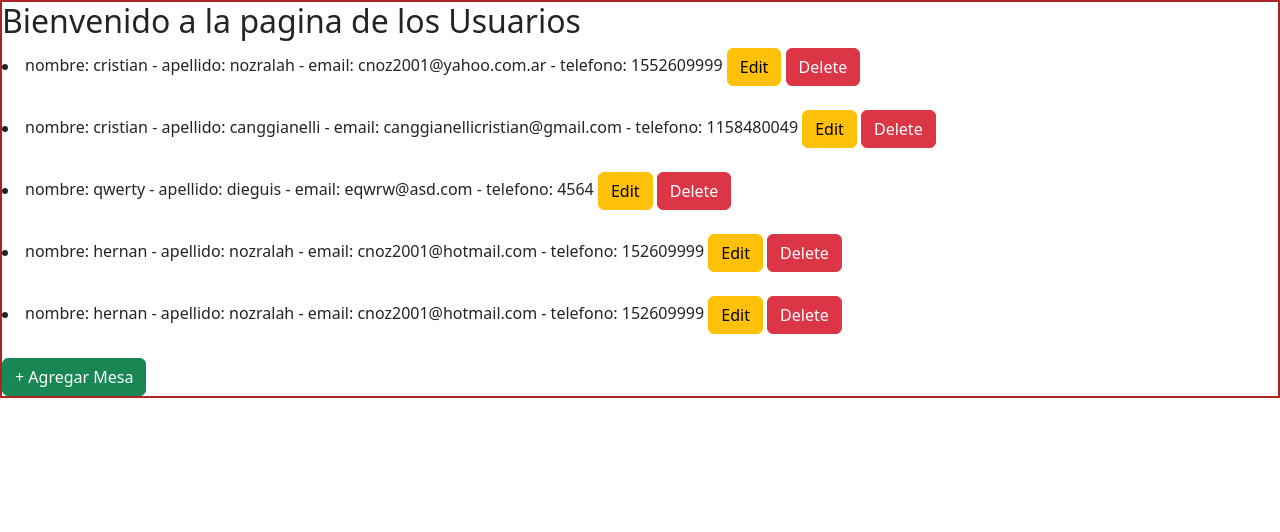
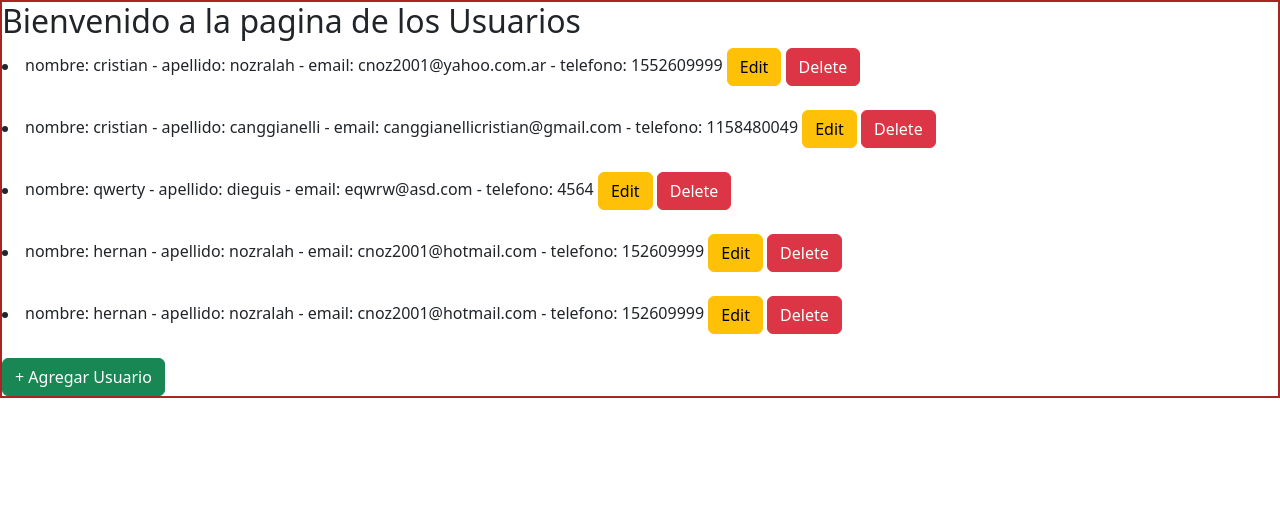
Before and after one commit to cnoz/muebles, a Django app: page /productos/read_usuario/ in a window 1280 px wide. Shown: the part 80-612 px from the top of the page. Run offline with Django 4.2, Linux system fonts and the light colour scheme; a user stored in the database is signed in; data comes from the database, SQL or seed files in the repository; some libraries are stand-ins or nearby versions.

Commit message:
modificacion read_usuario

```diff
--- a/productos/template/crud_usuario/read_usuario.html
+++ b/productos/template/crud_usuario/read_usuario.html
@@ -4,7 +4,7 @@
 {% block contenido %}
 
 
-<h2>Bienvenido a la pagina de los Usuarios</h2>
+<h2>Bienvenido a la pagina de los Usuarios </h2>
 
     {% for usuario in usuario %}
         <li>
@@ -14,7 +14,7 @@
         </li>
         <br>
     {% endfor %}
-    <a class="btn btn-success" href="/productos/create_usuario"> + Agregar Mesa</a>
+    <a class="btn btn-success" href="/productos/create_usuario"> + Agregar Usuario</a>
 
 
 
```
